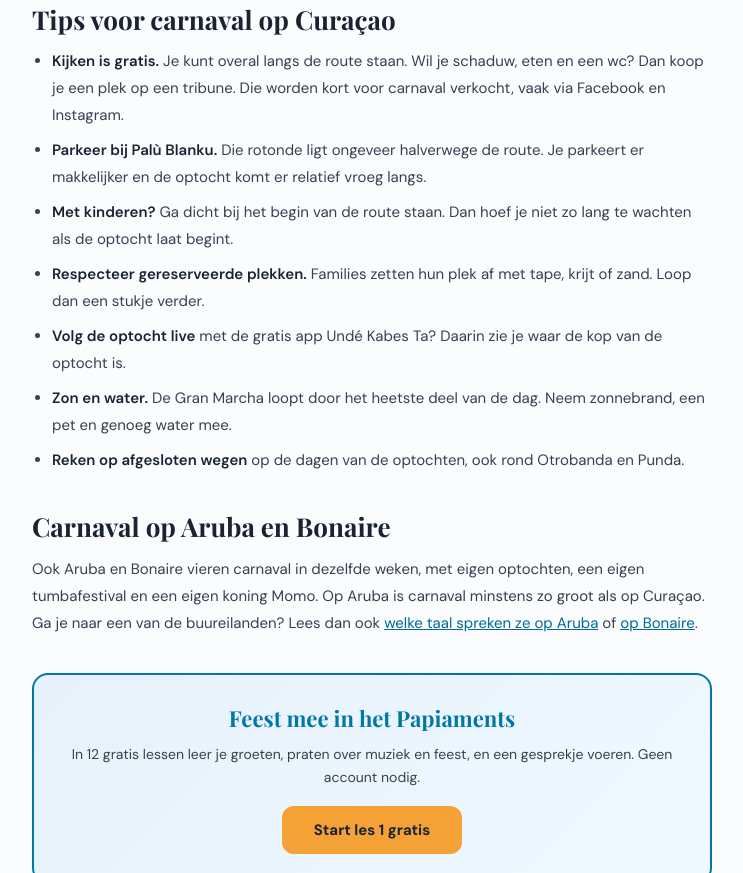
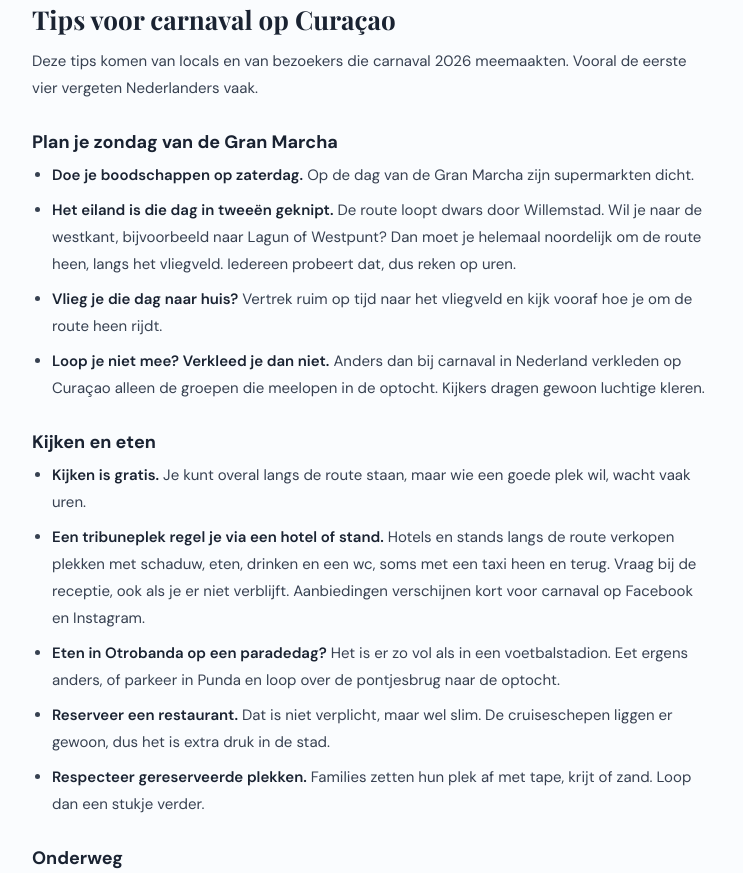
Before and after one commit to GoldMineY-hub/DushiPapiamentu, a plain HTML site: page blog/carnaval-curacao.html in a window 1280 px wide. Shown: the part 4096-4969 px from the top of the page, without its empty margins (268-1011 px from the left). Drawn offline with nearby package versions, Linux system fonts and the light colour scheme; a web font is replaced by a local one.

Commit message:
Carnavalsblog: tips van locals en bezoekers van carnaval 2026
Co-Authored-By: Claude Opus 5.5 <noreply@anthropic.com>
Claude-Session: https://claude.ai/code/session_01PcY7vYDDtwQ4j7n5Q5BWRA

```diff
--- a/blog/carnaval-curacao.html
+++ b/blog/carnaval-curacao.html
@@ -363,14 +363,32 @@ article tr:nth-child(even) td{background:#F8FAFC}
 
 <h2 id="tips">Tips voor carnaval op Curaçao</h2>
 
+<p>Deze tips komen van locals en van bezoekers die carnaval 2026 meemaakten. Vooral de eerste vier vergeten Nederlanders vaak.</p>
+
+<h3>Plan je zondag van de Gran Marcha</h3>
 <ul>
-  <li><strong>Kijken is gratis.</strong> Je kunt overal langs de route staan. Wil je schaduw, eten en een wc? Dan koop je een plek op een tribune. Die worden kort voor carnaval verkocht, vaak via Facebook en Instagram.</li>
-  <li><strong>Parkeer bij Palù Blanku.</strong> Die rotonde ligt ongeveer halverwege de route. Je parkeert er makkelijker en de optocht komt er relatief vroeg langs.</li>
+  <li><strong>Doe je boodschappen op zaterdag.</strong> Op de dag van de Gran Marcha zijn supermarkten dicht.</li>
+  <li><strong>Het eiland is die dag in twee&euml;n geknipt.</strong> De route loopt dwars door Willemstad. Wil je naar de westkant, bijvoorbeeld naar Lagun of Westpunt? Dan moet je helemaal noordelijk om de route heen, langs het vliegveld. Iedereen probeert dat, dus reken op uren.</li>
+  <li><strong>Vlieg je die dag naar huis?</strong> Vertrek ruim op tijd naar het vliegveld en kijk vooraf hoe je om de route heen rijdt.</li>
+  <li><strong>Loop je niet mee? Verkleed je dan niet.</strong> Anders dan bij carnaval in Nederland verkleden op Cura&ccedil;ao alleen de groepen die meelopen in de optocht. Kijkers dragen gewoon luchtige kleren.</li>
+</ul>
+
+<h3>Kijken en eten</h3>
+<ul>
+  <li><strong>Kijken is gratis.</strong> Je kunt overal langs de route staan, maar wie een goede plek wil, wacht vaak uren.</li>
+  <li><strong>Een tribuneplek regel je via een hotel of stand.</strong> Hotels en stands langs de route verkopen plekken met schaduw, eten, drinken en een wc, soms met een taxi heen en terug. Vraag bij de receptie, ook als je er niet verblijft. Aanbiedingen verschijnen kort voor carnaval op Facebook en Instagram.</li>
+  <li><strong>Eten in Otrobanda op een paradedag?</strong> Het is er zo vol als in een voetbalstadion. Eet ergens anders, of parkeer in Punda en loop over de pontjesbrug naar de optocht.</li>
+  <li><strong>Reserveer een restaurant.</strong> Dat is niet verplicht, maar wel slim. De cruiseschepen liggen er gewoon, dus het is extra druk in de stad.</li>
+  <li><strong>Respecteer gereserveerde plekken.</strong> Families zetten hun plek af met tape, krijt of zand. Loop dan een stukje verder.</li>
+</ul>
+
+<h3>Onderweg</h3>
+<ul>
+  <li><strong>Parkeer bij Pal&ugrave; Blanku.</strong> Die rotonde ligt ongeveer halverwege de route. Je parkeert er makkelijker en de optocht komt er relatief vroeg langs.</li>
   <li><strong>Met kinderen?</strong> Ga dicht bij het begin van de route staan. Dan hoef je niet zo lang te wachten als de optocht laat begint.</li>
-  <li><strong>Respecteer gereserveerde plekken.</strong> Families zetten hun plek af met tape, krijt of zand. Loop dan een stukje verder.</li>
-  <li><strong>Volg de optocht live</strong> met de gratis app Undé Kabes Ta? Daarin zie je waar de kop van de optocht is.</li>
+  <li><strong>Volg de optocht live</strong> met de gratis app Und&eacute; Kabes Ta? Daarin zie je waar de kop van de optocht is.</li>
   <li><strong>Zon en water.</strong> De Gran Marcha loopt door het heetste deel van de dag. Neem zonnebrand, een pet en genoeg water mee.</li>
-  <li><strong>Reken op afgesloten wegen</strong> op de dagen van de optochten, ook rond Otrobanda en Punda.</li>
+  <li><strong>Rijd je zelf?</strong> Op Cura&ccedil;ao mag je niet rechtsaf door rood, en op rotondes heeft het verkeer op de rotonde voorrang. Op drukke carnavalsdagen gaat het daar vaak mis.</li>
 </ul>
 
 <h2 id="aruba-bonaire">Carnaval op Aruba en Bonaire</h2>
```
